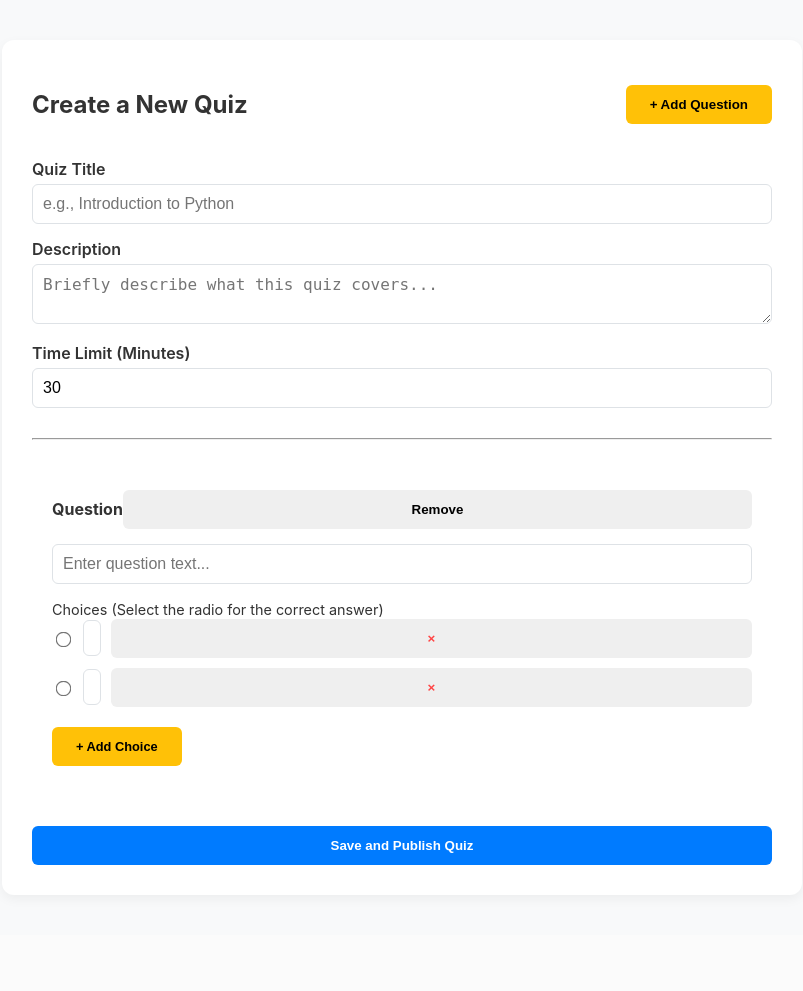
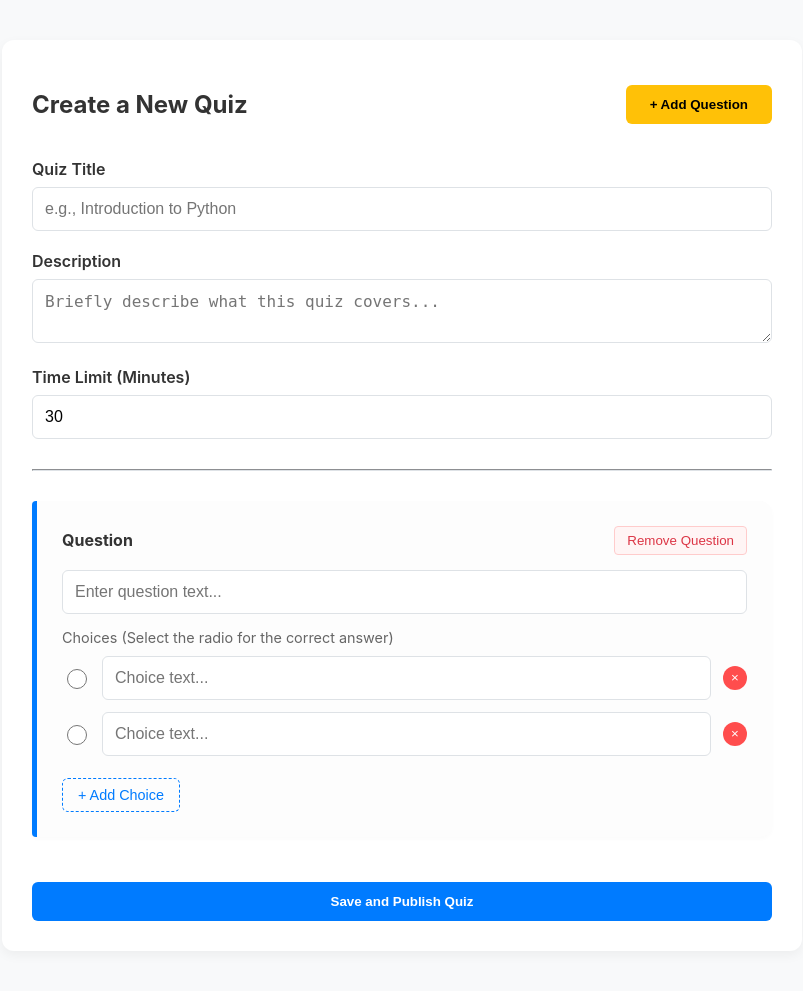
Before and after one commit to capsunlock/quizmaster_backend, a Django app: page /quizzes/create-quiz/ in a window 1280 px wide. Shown: the part 61-1052 px from the top of the page, without its empty margins (238-1041 px from the left). Before the commit the page ends 926 px from the top, so only its background shows below. Run offline with Django 5.2, Linux system fonts and the light colour scheme; a user stored in the database is signed in; tables that the repository leaves empty hold one stand-in row (values such as "Sample post").

Commit message:
checkpoint

```diff
--- a/quizzes/static/css/style.css
+++ b/quizzes/static/css/style.css
@@ -20,6 +20,120 @@ body {
     color: #333;
 }
 
+/* --- Layout --- */
+.content-area {
+    max-width: 800px;
+    margin: 40px auto;
+    background: white;
+    padding: 30px;
+    border-radius: 12px;
+    box-shadow: var(--shadow);
+}
+
+.header-flex { display: flex; justify-content: space-between; align-items: center; margin-bottom: 20px; }
+
+/* --- Forms --- */
+.form-group { margin-bottom: 20px; }
+.form-group label { display: block; font-weight: 600; margin-bottom: 8px; }
+
+.q-text {
+    width: 100%;
+    padding: 12px;
+    border: 1px solid var(--border);
+    border-radius: 6px;
+    font-size: 1rem;
+    transition: border-color 0.2s;
+}
+
+.q-text:focus {
+    outline: none;
+    border-color: var(--primary);
+}
+
+/* --- Quiz Creator Components --- */
+.question-card {
+    border-left: 5px solid var(--primary);
+    background: #fdfdfd;
+    padding: 25px;
+    margin-bottom: 25px;
+    border-radius: 4px 12px 12px 4px;
+    box-shadow: 0 2px 5px rgba(0,0,0,0.02);
+}
+
+.choice-row {
+    display: flex !important;
+    align-items: center !important;
+    gap: 12px;
+    margin-bottom: 12px;
+    width: 100%;
+}
+
+.choice-input {
+    flex: 1 !important;
+    display: block !important;
+}
+
+/* --- Radio Button Styling --- */
+.correct-radio {
+    width: 20px;
+    height: 20px;
+    cursor: pointer;
+    accent-color: var(--success);
+    flex-shrink: 0;
+}
+
+/* --- Buttons --- */
+.btn {
+    padding: 12px 24px;
+    border: none;
+    border-radius: 6px;
+    cursor: pointer;
+    font-weight: 600;
+    transition: all 0.2s;
+}
+
+.btn-primary { background: var(--primary); color: white; width: 100%; }
+.btn-primary:hover { background: var(--primary-hover); }
+
+.btn-gold { background: var(--gold); color: black; width: auto; }
+.btn-gold:hover { filter: brightness(0.9); }
+
+.add-choice-btn {
+    background: none;
+    border: 1px dashed var(--primary);
+    color: var(--primary);
+    padding: 8px 15px;
+    border-radius: 6px;
+    cursor: pointer;
+    margin-top: 10px;
+    font-size: 0.9rem;
+}
+
+.add-choice-btn:hover { background: #f0f7ff; }
+
+.remove-btn {
+    color: #dc3545;
+    background: #fff5f5;
+    border: 1px solid #ffcccc;
+    padding: 6px 12px;
+    border-radius: 4px;
+    cursor: pointer;
+}
+
+.delete-choice {
+    background: #ff4d4d;
+    color: white;
+    border: none;
+    border-radius: 50%;
+    width: 24px;
+    height: 24px;
+    cursor: pointer;
+    display: flex;
+    align-items: center;
+    justify-content: center;
+    flex-shrink: 0;
+}
+
 /* --- Navigation --- */
 .navbar {
     background: var(--dark);
@@ -35,199 +149,6 @@ body {
     text-decoration: none;
     margin-left: 15px;
     font-weight: 500;
-    transition: color 0.2s;
 }
 
-.navbar a:hover {
-    color: var(--gold);
-}
-
-/* --- Layout Wrappers --- */
-
-/* Use this in your base.html or wrap quiz list/leaderboard in this */
-.content-area {
-    max-width: 800px;
-    margin: 40px auto;
-    background: white;
-    padding: 30px;
-    border-radius: 12px;
-    box-shadow: var(--shadow);
-}
-
-/* Full-screen centering for Login page */
-.login-wrapper {
-    display: flex !important;
-    justify-content: center;
-    align-items: center;
-    height: 85vh; /* Center vertically in the viewport */
-    width: 100%;
-}
-
-/* --- Login Card Specifics --- */
-.login-card {
-    background: white;
-    padding: 2.5rem;
-    border-radius: 12px;
-    box-shadow: var(--card-shadow);
-    width: 100%;
-    max-width: 400px;
-    text-align: center;
-}
-
-.login-card h2 { margin-top: 0; margin-bottom: 0.5rem; color: var(--dark); }
-
-.subtitle { color: #666; font-size: 0.9rem; margin-bottom: 2rem; }
-
-.login-card form p {
-    text-align: left;
-    margin-bottom: 1rem;
-}
-
-.login-card label {
-    display: block;
-    font-weight: 600;
-    margin-bottom: 5px;
-    font-size: 0.9rem;
-}
-
-.login-card input[type="text"],
-.login-card input[type="password"],
-.login-card input {
-    width: 100% !important;
-    padding: 12px !important;
-    border: 1px solid var(--border) !important;
-    border-radius: 6px !important;
-    display: block !important;
-    font-size: 1rem;
-}
-
-.login-btn {
-    width: 100%;
-    padding: 12px;
-    background-color: var(--primary);
-    color: white;
-    border: none;
-    border-radius: 6px;
-    font-size: 1rem;
-    font-weight: 600;
-    cursor: pointer;
-    transition: background 0.3s ease;
-    margin-top: 1rem;
-}
-
-.login-btn:hover { background-color: var(--primary-hover); }
-
-/* --- Quiz Components --- */
-.question-card {
-    border-left: 4px solid var(--primary);
-    background: #fdfdfd;
-    padding: 20px;
-    margin-bottom: 20px;
-    border-radius: 0 8px 8px 0;
-}
-
-.choice-label {
-    display: block;
-    padding: 12px;
-    border: 1px solid var(--border);
-    margin: 8px 0;
-    border-radius: 6px;
-    cursor: pointer;
-    transition: 0.2s;
-}
-
-.choice-label:hover { background: #f1f3f5; border-color: var(--primary); }
-
-/* --- Buttons & UI --- */
-.btn {
-    padding: 12px 24px;
-    border: none;
-    border-radius: 6px;
-    cursor: pointer;
-    font-weight: 600;
-    width: 100%;
-    transition: opacity 0.2s;
-}
-
-.btn:hover { opacity: 0.9; }
-
-.btn-primary { background: var(--primary); color: white; }
-
-.btn-gold { background: var(--gold); color: black; width: auto; }
-
-/* --- Tables --- */
-table {
-    width: 100%;
-    border-collapse: collapse;
-    margin-top: 20px;
-}
-
-th, td {
-    padding: 15px;
-    text-align: left;
-    border-bottom: 1px solid var(--border);
-}
-
-th { background-color: #fcfcfc; font-weight: 600; }
-
-.header-flex { display: flex; justify-content: space-between; align-items: center; margin-bottom: 20px; }
-.form-group { margin-bottom: 15px; }
-.form-group label { display: block; font-weight: 600; margin-bottom: 5px; }
-
-.q-text { width: 100%; padding: 10px; border: 1px solid var(--border); border-radius: 6px; font-size: 1rem; }
-
-.q-header { display: flex; justify-content: space-between; margin-bottom: 10px; }
-.remove-btn { color: #dc3545; background: none; border: none; cursor: pointer; font-size: 0.8rem; }
-
-.choice-row { display: flex; align-items: center; gap: 10px; margin-bottom: 8px; }
-.choice-row input[type="radio"] { transform: scale(1.2); cursor: pointer; }
-.correct-label { font-size: 0.8rem; color: #666; }
-
-.add-choice-btn {
-    background: none; border: 1px dashed var(--primary); color: var(--primary);
-    padding: 5px 10px; border-radius: 4px; cursor: pointer; margin-top: 10px; font-size: 0.85rem;
-}
-.add-choice-btn:hover { background: #f0f7ff; }
-
-/* Choice Row Delete Button */
-.delete-choice {
-    background: #ff4d4d;
-    color: white;
-    border: none;
-    border-radius: 50%;
-    width: 24px;
-    height: 24px;
-    line-height: 20px;
-    text-align: center;
-    cursor: pointer;
-    font-size: 18px;
-    font-weight: bold;
-    transition: background 0.2s;
-}
-
-.delete-choice:hover {
-    background: #cc0000;
-}
-
-/* Redefining remove-btn for the Question header */
-.remove-btn {
-    color: #dc3545;
-    background: #fff5f5;
-    border: 1px solid #ffcccc;
-    padding: 5px 10px;
-    border-radius: 4px;
-    cursor: pointer;
-    font-size: 0.8rem;
-    transition: all 0.2s;
-}
-
-.remove-btn:hover {
-    background: #dc3545;
-    color: white;
-}
-
-/* Visual cue for the Radio buttons */
-.choice-row input[type="radio"]:checked + .c-text {
-    border-color: var(--success) !important;
-    background-color: #f6fff8;
-}
+.navbar a:hover { color: var(--gold); }
--- a/quizzes/templates/quizzes/create_quiz.html
+++ b/quizzes/templates/quizzes/create_quiz.html
@@ -27,7 +27,7 @@
             <input type="number" id="time_limit" class="q-text" value="30" min="1" required>
         </div>
 
-        <hr style="border-color: var(--border-color); margin: 30px 0;">
+        <hr style="border-color: var(--border); margin: 30px 0;">
 
         <div id="questions-area">
             </div>
@@ -37,27 +37,29 @@
 </div>
 
 <template id="question-template">
-    <div class="question-card" style="background: var(--card-bg); padding: 20px; border-radius: 8px; margin-bottom: 20px; border: 1px solid var(--border-color);">
+    <div class="question-card">
         <div style="display: flex; justify-content: space-between; align-items: center; margin-bottom: 15px;">
             <h4 style="margin: 0;">Question</h4>
-            <button type="button" class="btn btn-outline-danger btn-sm" onclick="this.closest('.question-card').remove()">Remove</button>
+            <button type="button" class="remove-btn" onclick="this.closest('.question-card').remove()">Remove Question</button>
         </div>
 
         <input type="text" class="q-text question-input" placeholder="Enter question text..." required style="margin-bottom: 15px;">
 
         <div class="choices-area">
-            <label style="font-size: 0.9rem; color: var(--text-muted);">Choices (Select the radio for the correct answer)</label>
-            </div>
+            <label style="font-size: 0.9rem; color: #666; display: block; margin-bottom: 10px;">
+                Choices (Select the radio for the correct answer)
+            </label>
+        </div>
 
-        <button type="button" class="btn btn-sm btn-gold" style="margin-top: 10px; font-size: 0.8rem;" onclick="addChoice(this)">+ Add Choice</button>
+        <button type="button" class="add-choice-btn" onclick="addChoice(this)">+ Add Choice</button>
     </div>
 </template>
 
 <template id="choice-template">
-    <div class="choice-row" style="display: flex; gap: 10px; align-items: center; margin-bottom: 10px;">
+    <div class="choice-row">
         <input type="radio" name="correct-answer-tmp" class="correct-radio" required title="Mark as correct">
-        <input type="text" class="q-text choice-input" placeholder="Choice text..." required style="flex: 1; padding: 8px;">
-        <button type="button" class="btn btn-sm" onclick="this.parentElement.remove()" style="color: #ff4444;">&times;</button>
+        <input type="text" class="q-text choice-input" placeholder="Choice text..." required>
+        <button type="button" class="delete-choice" onclick="this.parentElement.remove()">&times;</button>
     </div>
 </template>
 
@@ -72,28 +74,37 @@
         const temp = document.getElementById('question-template');
         const clone = temp.content.cloneNode(true);
 
-        // Group radio buttons uniquely for this question
+        // Generate unique radio group name for this question
         const radioGroupName = `q_choice_${qCounter++}`;
-        clone.querySelectorAll('.correct-radio').forEach(r => r.name = radioGroupName);
 
+        // Get the actual DOM node from the document fragment to find internal elements
         area.appendChild(clone);
+        const newQuestionCard = area.lastElementChild;
+        const choicesArea = newQuestionCard.querySelector('.choices-area');
 
-        // Add two default choices
-        const lastQ = area.lastElementChild.querySelector('.choices-area');
-        addChoice(lastQ);
-        addChoice(lastQ);
+        // Add two default choices and set their radio names
+        addChoice(choicesArea, radioGroupName);
+        addChoice(choicesArea, radioGroupName);
     }
 
-    function addChoice(element) {
-        // Find the choices-area relative to the button clicked or container passed
-        const container = element.classList.contains('choices-area') ? element : element.closest('.question-card').querySelector('.choices-area');
+    function addChoice(element, groupName = null) {
+        let container;
+        if (element.classList && element.classList.contains('choices-area')) {
+            container = element;
+        } else {
+            container = element.closest('.question-card').querySelector('.choices-area');
+        }
+
         const temp = document.getElementById('choice-template');
         const clone = temp.content.cloneNode(true);
+        const radio = clone.querySelector('.correct-radio');
 
-        // Maintain the same radio group name as other choices in this question
-        const existingRadio = container.querySelector('.correct-radio');
-        if (existingRadio) {
-            clone.querySelector('.correct-radio').name = existingRadio.name;
+        // If no groupName passed, find the one used by sibling choices
+        if (!groupName) {
+            const existingRadio = container.querySelector('.correct-radio');
+            radio.name = existingRadio ? existingRadio.name : `q_choice_${Date.now()}`;
+        } else {
+            radio.name = groupName;
         }
 
         container.appendChild(clone);
@@ -127,7 +138,6 @@
             });
         });
 
-        // Submit via Fetch
         try {
             const response = await fetch("{% url 'api-save-quiz' %}", {
                 method: "POST",
@@ -150,7 +160,11 @@
         }
     }
 
-    // Start with one question automatically
-    window.onload = addQuestion;
+    // Initialize first question
+    window.onload = () => {
+        if (document.querySelectorAll('.question-card').length === 0) {
+            addQuestion();
+        }
+    };
 </script>
 {% endblock %}
```
